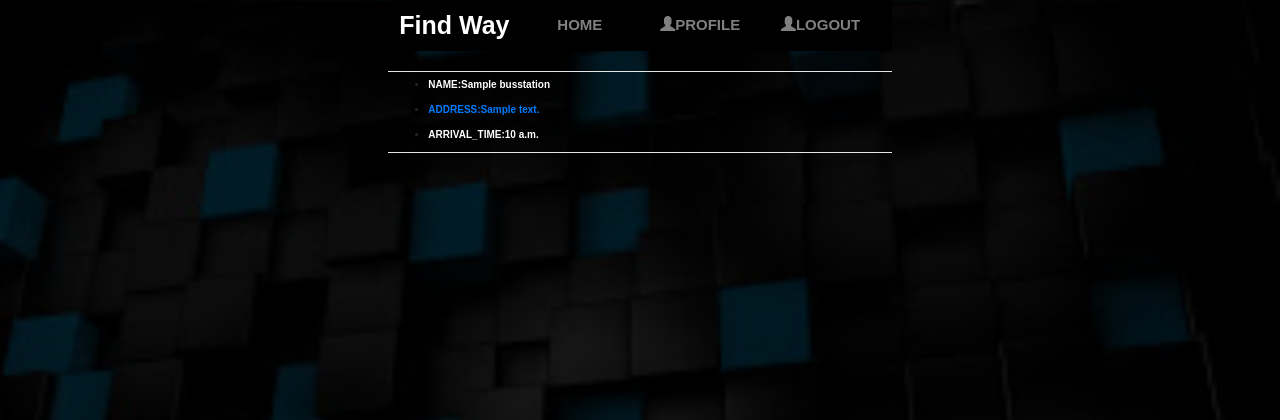
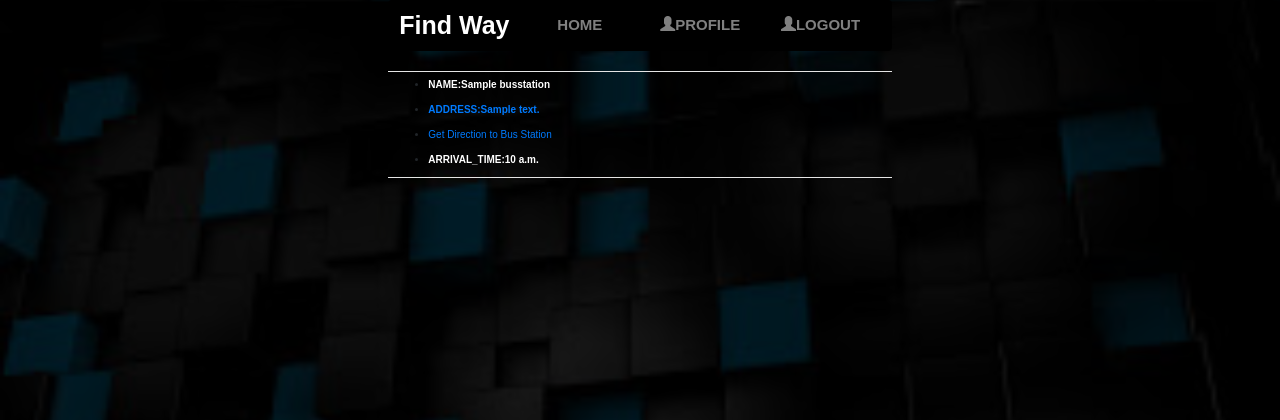
Before and after one commit to gunarevuri/Find-Way, a Django app: page /bus/1/ in a window 1280 px wide. Shown: the top 420 px of the page. Run offline with Django 3.2, Linux system fonts and the light colour scheme; a user stored in the database is signed in; tables that the repository leaves empty hold one stand-in row (values such as "Sample post"); some libraries are stand-ins or nearby versions.

Commit message:
added bus station location

```diff
--- a/FINDWAYS/settings.py
+++ b/FINDWAYS/settings.py
@@ -79,7 +79,7 @@ WSGI_APPLICATION = 'FINDWAYS.wsgi.application'
 DATABASES = {
     'default': {
         'ENGINE': 'django.contrib.gis.db.backends.postgis',
-        'NAME': 'gis',
+        'NAME': 'ggkpostgis',
         'USER': 'gunarevuri',
         'HOST': 'localhost',
         'PORT': '5432'
--- a/buses/models.py
+++ b/buses/models.py
@@ -9,6 +9,8 @@ class BusStation(models.Model):
     location = models.PointField(srid=4326,null=True,blank=True)
     address = models.CharField(max_length=50)
     bus_station_id=models.CharField(max_length=10)
+    latitude = models.DecimalField(max_digits = 13, decimal_places = 10,null=True, blank=True)
+    longitude = models.DecimalField(max_digits = 13,decimal_places = 10, null = True,blank=True)
     objects=models.Manager()
 
 
@@ -18,4 +20,4 @@ class Timings(models.Model):
 	arrival_time=models.TimeField(default=timezone.now())
 
 	def __str__(self):
-		return self.bus_station_id.name, self.arrival_time
+		return self.bus_station_id.name
--- a/buses/templates/buses/base.html
+++ b/buses/templates/buses/base.html
@@ -8,7 +8,7 @@
 
   <link rel="stylesheet" href="https://maxcdn.bootstrapcdn.com/bootstrap/3.4.0/css/bootstrap.min.css">
 <link rel="stylesheet" href="https://use.fontawesome.com/releases/v5.7.2/css/all.css" integrity="sha384-fnmOCqbTlWIlj8LyTjo7mOUStjsKC4pOpQbqyi7RrhN7udi9RwhKkMHpvLbHG9Sr" crossorigin="anonymous">
-<link rel="stylesheet" href="{% static 'buses/css/mohan.css' %}" type="text/css">
+<link rel="stylesheet" href="{% static 'buses/css/style.css' %}" type="text/css">
 <link rel="stylesheet" href="https://stackpath.bootstrapcdn.com/bootstrap/4.3.1/css/bootstrap.min.css" integrity="sha384-ggOyR0iXCbMQv3Xipma34MD+dH/1fQ784/j6cY/iJTQUOhcWr7x9JvoRxT2MZw1T" crossorigin="anonymous">
 <style>
 body {
--- a/buses/templates/buses/bus_view.html
+++ b/buses/templates/buses/bus_view.html
@@ -23,6 +23,9 @@
 <li><p>NAME:{{obj.bus_station_id.name}}</p></li>
 
 <li><p><a href="https://www.google.com/maps/place/{{obj.bus_station_id.address}}">ADDRESS:{{obj.bus_station_id.address}}</a></p></li>
+<li>
+  <a href="https://maps.google.com/maps?q={{obj.bus_station_id.latitude}},{{obj.bus_station_id.longitude}}">Get Direction to Bus Station</a></p>
+</li>
 
 <li><p>ARRIVAL_TIME:{{obj.arrival_time}}</p></li>
 </ul>
```
Also changed, not shown: buses/migrations/0004_auto_20200617_1921.py (added), buses/migrations/0005_auto_20200617_1922.py (added), buses/migrations/0006_auto_20200617_1922.py (added), buses/migrations/0007_auto_20200617_2000.py (added), buses/static/buses/css/style.css (renamed from buses/static/buses/css/mohan.css).
